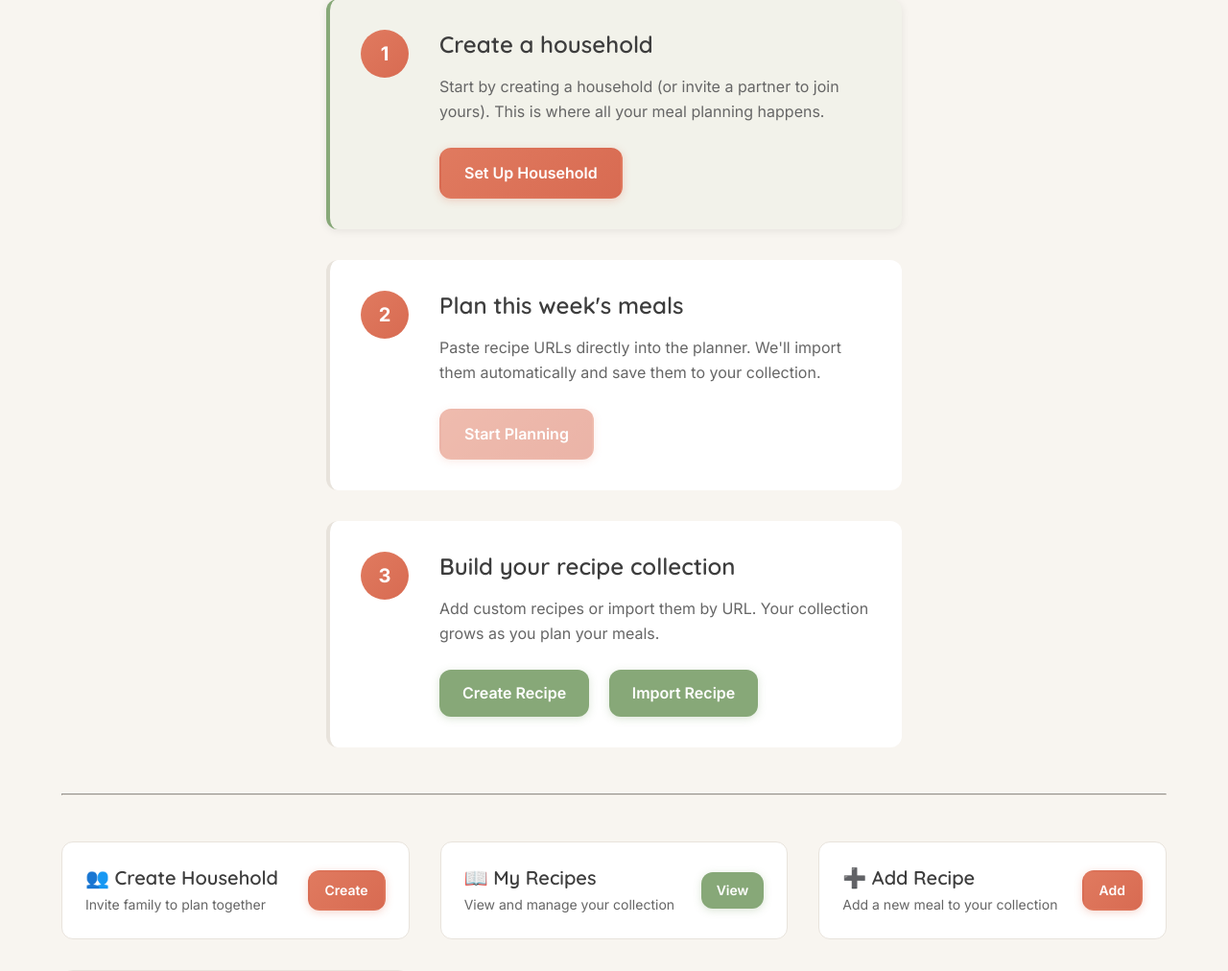
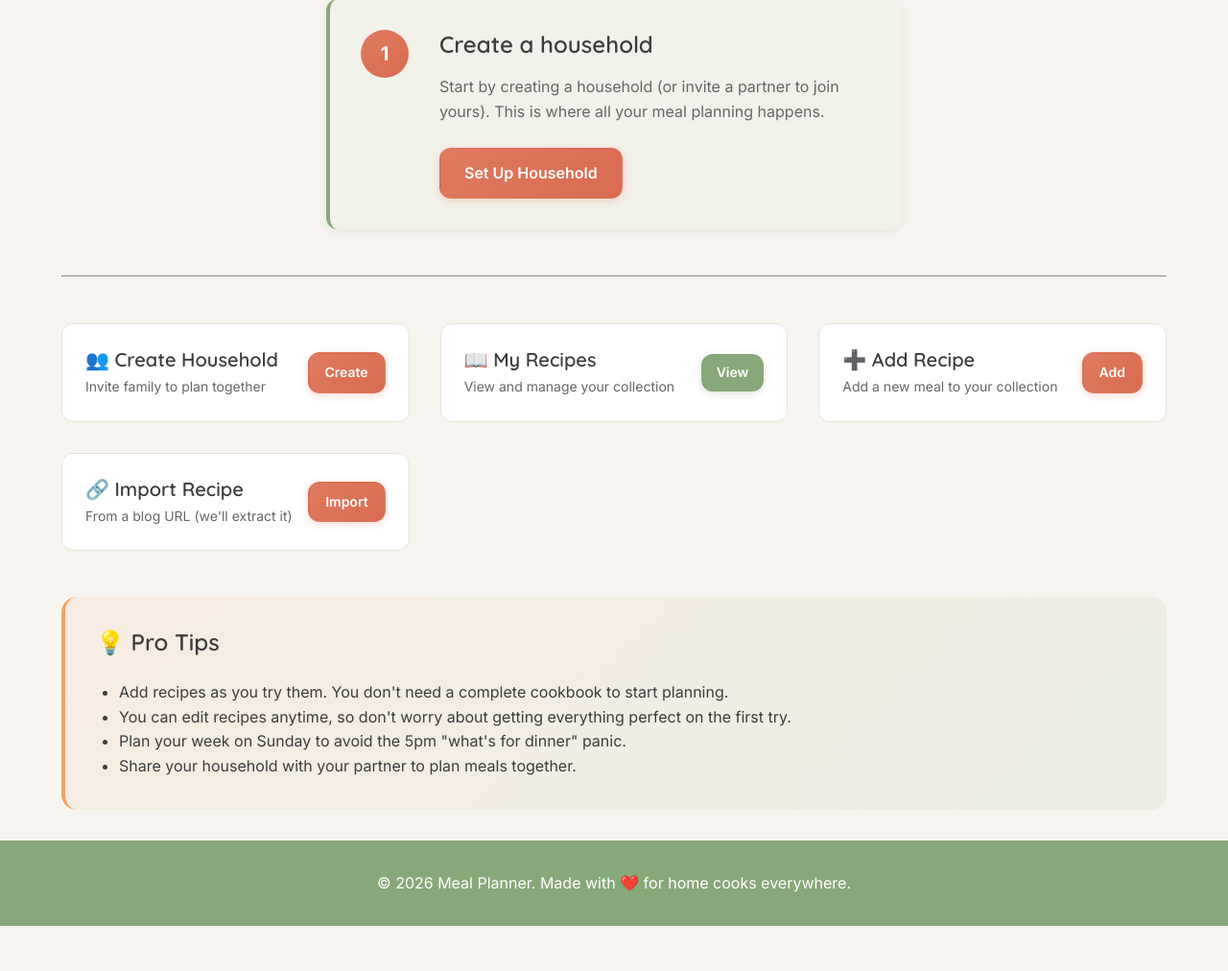
Before and after one commit to jasonmotylinski/meal-planner, a Flask app: page / in a window 1280 px wide. Shown: the part 354-1366 px from the top of the page at 96% size. After the commit the page ends 1319 px from the top, so only its background shows below. Run offline with Flask 3, Linux system fonts and the light colour scheme; the visitor is signed in with stand-in values (Sample User, id 1).

Commit message:
feature: clean up landing page

```diff
--- a/app/templates/index.html
+++ b/app/templates/index.html
@@ -10,43 +10,18 @@
     {% endif %}
 </div>
 
-<!-- Onboarding Flow for New Users -->
-{% if not current_user.household or 'meals_created' not in session %}
+<!-- Onboarding Flow for New Users (only show if no household yet) -->
+{% if not current_user.household %}
 <section class="onboarding-flow">
     <h2 style="text-align: center; margin-bottom: var(--spacing-lg);">Let's get you started! 🎉</h2>
 
     <!-- Step 1: Create Household -->
-    <div class="onboarding-step {% if not current_user.household %}active{% endif %}">
+    <div class="onboarding-step active">
         <div class="step-number">1</div>
         <div class="step-content">
             <h3>Create a household</h3>
             <p>Start by creating a household (or invite a partner to join yours). This is where all your meal planning happens.</p>
-            {% if current_user.household %}
-                <span style="color: var(--sage-green); font-weight: 600;">✓ Done</span>
-            {% else %}
-                <a href="{{ url_for('household.create') }}" class="btn btn-primary">Set Up Household</a>
-            {% endif %}
-        </div>
-    </div>
-
-    <!-- Step 2: Start Planning -->
-    <div class="onboarding-step {% if current_user.household and 'meals_created' not in session %}active{% endif %}">
-        <div class="step-number">2</div>
-        <div class="step-content">
-            <h3>Plan this week's meals</h3>
-            <p>Paste recipe URLs directly into the planner. We'll import them automatically and save them to your collection.</p>
-            <a href="{{ url_for('planner.index') }}" class="btn btn-primary" {% if not current_user.household %}style="opacity: 0.5; pointer-events: none;"{% endif %}>Start Planning</a>
-        </div>
-    </div>
-
-    <!-- Step 3: Build Your Recipe Collection -->
-    <div class="onboarding-step {% if current_user.household and 'meals_created' in session %}active{% endif %}">
-        <div class="step-number">3</div>
-        <div class="step-content">
-            <h3>Build your recipe collection</h3>
-            <p>Add custom recipes or import them by URL. Your collection grows as you plan your meals.</p>
-            <a href="{{ url_for('meals.create') }}" class="btn btn-secondary">Create Recipe</a>
-            <a href="{{ url_for('meals.import_recipe') }}" class="btn btn-secondary" style="margin-left: var(--spacing-sm);">Import Recipe</a>
+            <a href="{{ url_for('household.create') }}" class="btn btn-primary">Set Up Household</a>
         </div>
     </div>
 </section>
```
